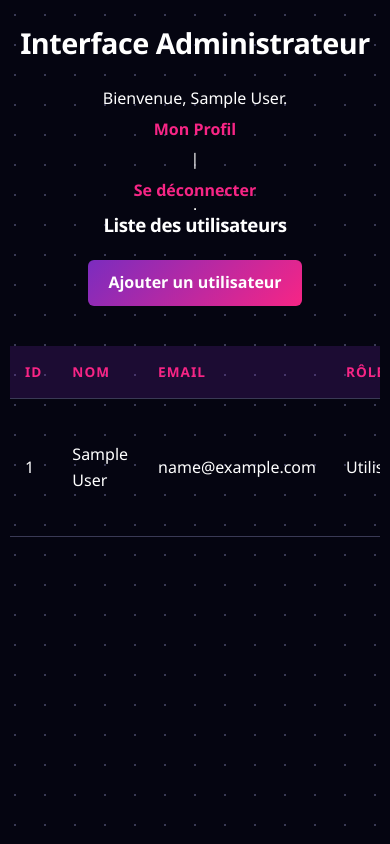
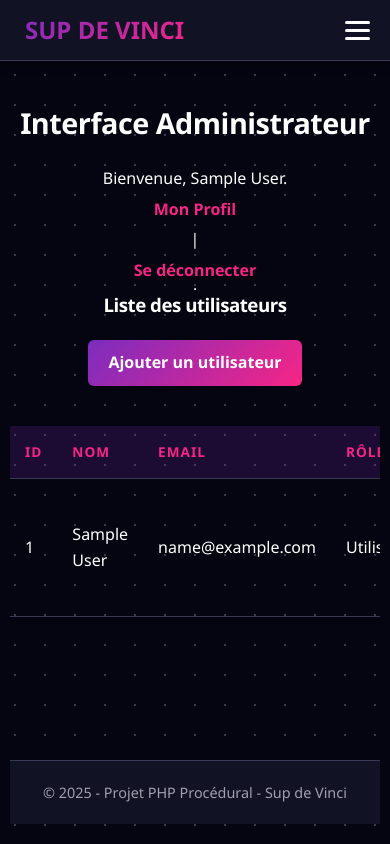
Before and after one commit to Detruni/cour_php, a PHP site: page /admin.php in a window 390 px wide. Run offline with PHP 8.4, Linux system fonts and the light colour scheme; the visitor is signed in with stand-in values (Sample User, id 1); data comes from the database, SQL or seed files in the repository.

Commit message:
Refactor : Création Header/Footer avec Menu Burger Responsive

```diff
--- a/admin.php
+++ b/admin.php
@@ -42,6 +42,9 @@ $users = recupererTousLesUtilisateurs($pdo);
     <link rel="stylesheet" href="assets/css/style.css">
 </head>
 <body>
+
+    <?php require 'header.php'; ?>
+
     <h1>Interface Administrateur</h1>
     <p>Bienvenue, <?php echo htmlspecialchars($_SESSION['user_nom']); ?>.</p>
 
@@ -101,5 +104,8 @@ $users = recupererTousLesUtilisateurs($pdo);
             </tbody>
         </table>
     </div>
+
+    <?php require "footer.php"; ?>
+
 </body>
 </html>
--- a/admin_add.php
+++ b/admin_add.php
@@ -48,6 +48,9 @@ if ($_SERVER['REQUEST_METHOD'] === 'POST') {
     <link rel="stylesheet" href="assets/css/style.css">
 </head>
 <body>
+
+    <?php require 'header.php'; ?>
+
     <div class="container">
         <h2>Ajouter un utilisateur (Admin)</h2>
 
@@ -73,6 +76,9 @@ if ($_SERVER['REQUEST_METHOD'] === 'POST') {
             <a href="admin.php">Annuler</a>
         </form>
     </div>
+
+    <?php require "footer.php"; ?>
+
     <script src="assets/js/script.js" defer></script>
 </body>
 </html>
--- a/admin_edit.php
+++ b/admin_edit.php
@@ -51,6 +51,9 @@ if ($_SERVER['REQUEST_METHOD'] === 'POST') {
     <link rel="stylesheet" href="assets/css/style.css">
 </head>
 <body>
+
+    <?php require 'header.php'; ?>
+
     <div class="container">
         <h2>Modifier l'utilisateur : <?php echo htmlspecialchars($user['nom']); ?></h2>
 
@@ -79,6 +82,9 @@ if ($_SERVER['REQUEST_METHOD'] === 'POST') {
             <a href="admin.php">Annuler</a>
         </form>
     </div>
+
+    <?php require "footer.php"; ?>
+
     <script src="assets/js/script.js" defer></script>
 </body>
 </html>
--- a/assets/css/style.css
+++ b/assets/css/style.css
@@ -324,6 +324,87 @@ a.btn-green {
     color: white;
 }
 
+
+/* -----------------------------------------------------------
+   7. HEADER & NAVIGATION (BURGER MENU)
+----------------------------------------------------------- */
+header {
+    background-color: var(--card-bg);
+    border-bottom: 1px solid var(--border-color);
+    width: 100%;
+    position: fixed; /* Fixe le header en haut */
+    top: 0;
+    left: 0;
+    z-index: 2000;
+    box-shadow: 0 2px 10px rgba(0,0,0,0.3);
+}
+
+.navbar {
+    display: flex;
+    justify-content: space-between;
+    align-items: center;
+    padding: 0 20px;
+    height: 60px;
+    max-width: 1200px;
+    margin: 0 auto;
+}
+
+.logo {
+    font-size: 1.5rem;
+    font-weight: bold;
+    background: var(--primary-gradient);
+    -webkit-background-clip: text;
+    -webkit-text-fill-color: transparent; /* Texte effet dégradé */
+    text-decoration: none;
+}
+
+/* Liens de navigation (Desktop) */
+.nav-links {
+    display: flex;
+    list-style: none;
+    gap: 20px;
+}
+
+.nav-links a {
+    color: var(--text-muted);
+    font-size: 1rem;
+    text-decoration: none;
+    transition: 0.3s;
+}
+
+.nav-links a:hover,
+.nav-links a.active {
+    color: #f72585; /* Rose au survol */
+}
+
+/* Le bouton Burger (Caché sur PC) */
+.burger-menu {
+    display: none;
+    cursor: pointer;
+    flex-direction: column;
+    gap: 5px;
+}
+
+.burger-menu span {
+    width: 25px;
+    height: 3px;
+    background-color: var(--text-main);
+    border-radius: 5px;
+    transition: 0.3s;
+}
+
+/* Footer style */
+footer {
+    margin-top: auto; /* Pousse le footer tout en bas */
+    padding: 20px;
+    text-align: center;
+    color: var(--text-muted);
+    font-size: 0.9rem;
+    width: 100%;
+    border-top: 1px solid var(--border-color);
+    background-color: var(--card-bg);
+}
+
 /* --- RESPONSIVE --- */
 @media (max-width: 768px) {
 
@@ -376,4 +457,41 @@ a.btn-green {
     .action-buttons button {
         text-align: center;
     }
+
+    .burger-menu {
+        display: flex;
+    }
+
+    /* On cache le menu normal et on le prépare pour le mobile */
+    .nav-links {
+        position: absolute;
+        top: 60px; /* Juste sous le header */
+        right: -100%; /* Caché hors de l'écran à droite */
+        width: 100%;
+        height: calc(100vh - 60px);
+        background-color: var(--bg-color);
+        flex-direction: column;
+        align-items: center;
+        justify-content: center;
+        transition: 0.4s ease-in-out;
+        border-top: 1px solid var(--border-color);
+    }
+
+    /* Quand on ajoute la classe 'nav-active' via JS, le menu glisse */
+    .nav-links.nav-active {
+        right: 0;
+    }
+
+    .nav-links li {
+        margin: 20px 0;
+    }
+
+    .nav-links a {
+        font-size: 1.5rem; /* Plus gros sur mobile */
+    }
+
+    /* Animation du burger en croix (Optionnel mais stylé) */
+    .burger-menu.toggle .line1 { transform: rotate(-45deg) translate(-5px, 6px); }
+    .burger-menu.toggle .line2 { opacity: 0; }
+    .burger-menu.toggle .line3 { transform: rotate(45deg) translate(-5px, -6px); }
 }
--- a/assets/js/script.js
+++ b/assets/js/script.js
@@ -50,3 +50,23 @@ document.addEventListener('DOMContentLoaded', function() {
         });
     }
 });
+
+
+/* -----------------------------------------------------------
+   Gestion du Menu Burger (Responsive)
+----------------------------------------------------------- */
+document.addEventListener('DOMContentLoaded', () => {
+    const burger = document.querySelector('.burger-menu');
+    const nav = document.querySelector('.nav-links');
+    const navLinks = document.querySelectorAll('.nav-links li');
+
+    if (burger) {
+        burger.addEventListener('click', () => {
+            // 1. Activer le menu (slide in)
+            nav.classList.toggle('nav-active');
+
+            // 2. Animation du bouton burger (Croix)
+            burger.classList.toggle('toggle');
+        });
+    }
+});
--- /dev/null
+++ b/footer.php
@@ -0,0 +1,6 @@
+<footer>
+    <p>&copy; <?php echo date('Y'); ?> - Projet PHP Procédural - Sup de Vinci</p>
+</footer>
+
+</body>
+</html>
--- /dev/null
+++ b/header.php
@@ -0,0 +1,48 @@
+<?php
+// On démarre la session ici pour ne pas avoir à le faire sur chaque page
+// La condition vérifie si elle n'est pas déjà démarrée
+if (session_status() === PHP_SESSION_NONE) {
+    session_start();
+}
+?>
+<!DOCTYPE html>
+<html lang="fr">
+<head>
+    <meta charset="UTF-8">
+    <meta name="viewport" content="width=device-width, initial-scale=1.0">
+    <title><?php echo isset($pageTitle) ? $pageTitle : "Gestion Utilisateurs"; ?></title>
+
+    <link rel="stylesheet" href="assets/css/style.css">
+
+    <script src="assets/js/script.js" defer></script>
+</head>
+<body>
+
+<header>
+    <nav class="navbar">
+        <a href="index.php" class="logo">SUP DE VINCI</a>
+
+        <ul class="nav-links">
+            <?php if (isset($_SESSION['user_id'])): ?>
+                <?php if ($_SESSION['user_role'] == 1): ?>
+                    <li><a href="admin.php">Administration</a></li>
+                <?php endif; ?>
+
+                <li><a href="profil.php">Mon Profil</a></li>
+                <li><a href="logout.php" style="color: var(--danger);">Déconnexion</a></li>
+
+            <?php else: ?>
+                <li><a href="register.php">Inscription</a></li>
+                <li><a href="login.php">Connexion</a></li>
+            <?php endif; ?>
+        </ul>
+
+        <div class="burger-menu">
+            <span class="line1"></span>
+            <span class="line2"></span>
+            <span class="line3"></span>
+        </div>
+    </nav>
+</header>
+
+<div style="margin-top: 80px;"></div>
--- a/profil.php
+++ b/profil.php
@@ -39,6 +39,8 @@ if (!$user) {
     <link rel="stylesheet" href="assets/css/style.css">
 </head>
 <body>
+
+    <?php require 'header.php'; ?>
 
     <div class="container profile-card">
 
@@ -87,5 +89,7 @@ if (!$user) {
         </div>
     </div>
 
+    <?php require "footer.php"; ?>
+
 </body>
 </html>
```
